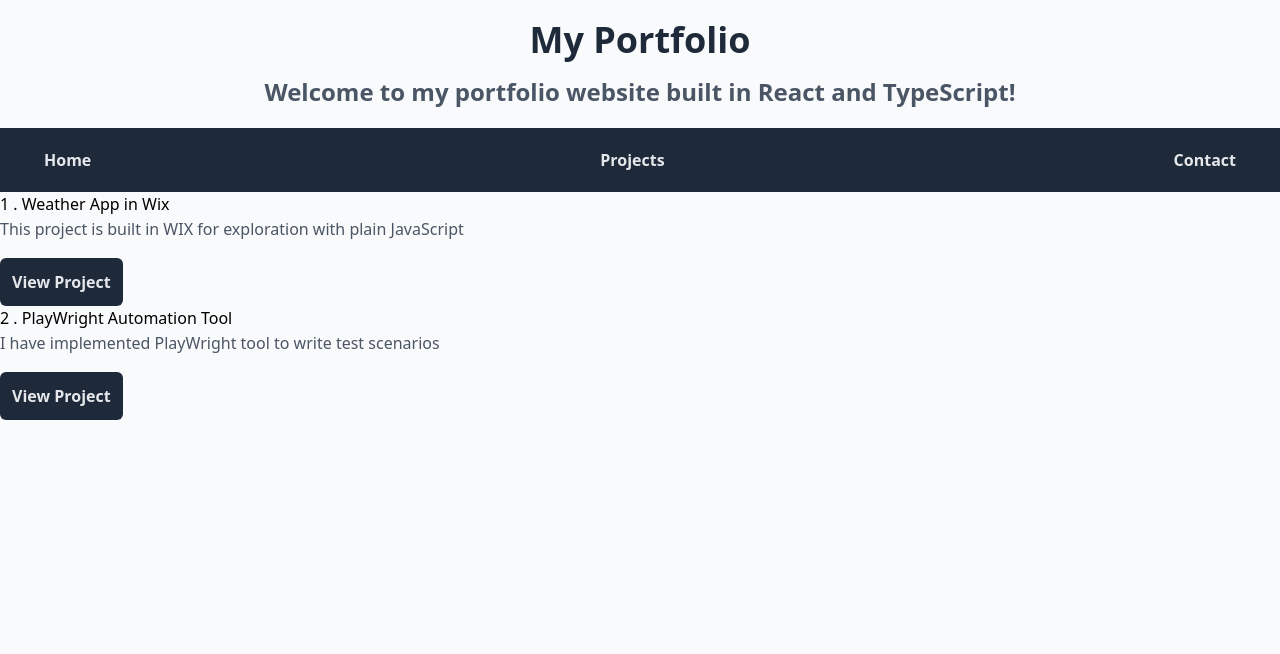
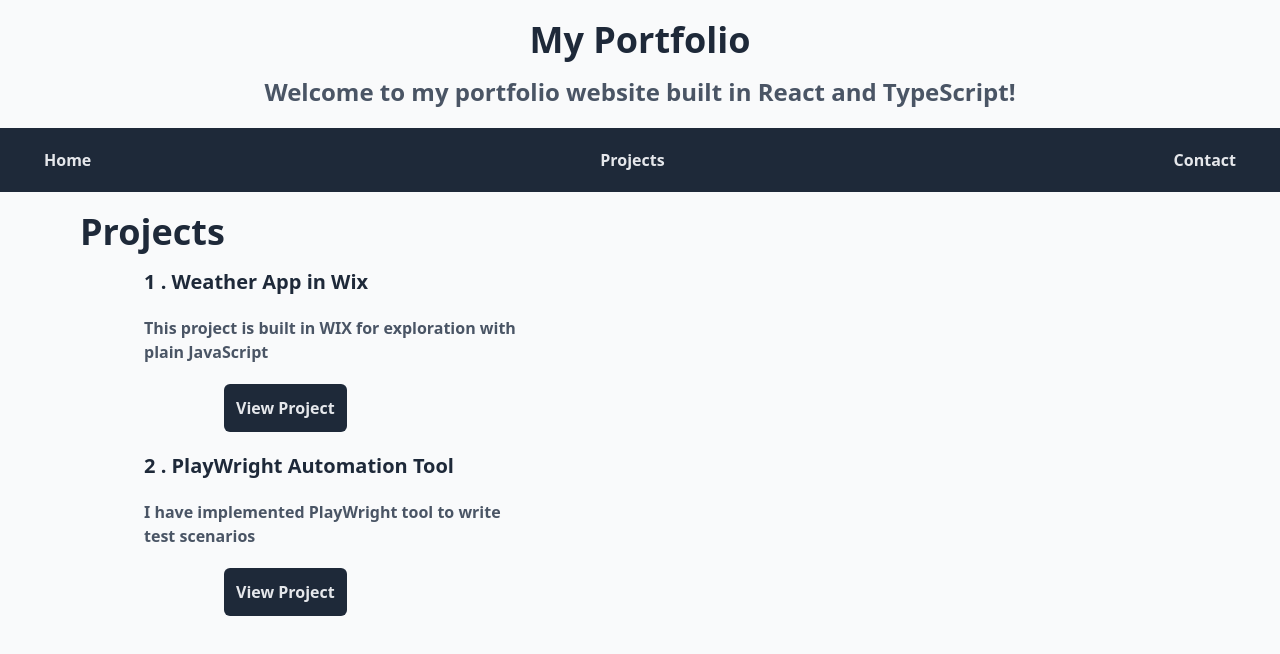
Before and after one commit to mariumiqbal/dev-portfolio, a React (Vite) app: page /dev-portfolio/projects in a window 1280 px wide. Shown: the top 654 px of the page. Built offline with nearby package versions, Linux system fonts and the light colour scheme.

Commit message:
Adding styling to all components

```diff
--- a/src/components/Contact.tsx
+++ b/src/components/Contact.tsx
@@ -1,28 +1,38 @@
 const Contact = () => (
-  <>
-    <h2> Contact </h2>
-    <p> Email: marium.deu@gmail.com</p>
-    <p>
-      LinkedIn:
+  <div className="max-w-lg ml-20">
+    <h1 className="text-4xl font-bold text-gray-800 mb-4 pt-5">Contact</h1>
+    <p className="text-l font-semibold text-gray-600 mb-5">
+      If you want to get ahold of me, you can send me an email at{" "}
+      <a
+        href="mailto:marium.deu@gmail.com"
+        className="underline text-blue-600 hover:text-blue-800"
+      >
+        marium.deu@gmail.com
+      </a>
+    </p>
+    <p className="text-l font-semibold text-gray-600 mb-5">
+      You can also reach me on LinkedIn at{" "}
       <a
         href="https://www.linkedin.com/in/marium-iqbal-07728139"
+        className="underline text-blue-600 hover:text-blue-800"
         target="_blank"
         rel="noopener noreferrer"
       >
         in/marium-iqbal
       </a>
     </p>
-    <p>
-      Github:
+    <p className="text-l font-semibold text-gray-600 mb-5">
+      Please have a look on my GitHub profile at{" "}
       <a
         href="https://github.com/mariumiqbal"
+        className="underline text-blue-600 hover:text-blue-800"
         target="_blank"
         rel="noopener noreferrer"
       >
         mariumiqbal
       </a>
     </p>
-  </>
+  </div>
 );
 
 export default Contact;
--- a/src/components/Home.tsx
+++ b/src/components/Home.tsx
@@ -1,5 +1,8 @@
+import linkedInIcon from "./../../src/assets/github.svg";
+import githubIcon from "./../../src/assets/linkedIn.svg";
+
 const Home = () => (
-  <div className="max-w-md mx-auto p-5">
+  <div className="max-w-lg ml-20">
     <article className="p-5">
       <h1 className="text-4xl font-bold text-gray-800 mb-4 pt-5">I'm Marium</h1>
       <h4 className="text-xl font-semibold text-gray-600 pb-5">
@@ -18,7 +21,7 @@ const Home = () => (
           rel="noopener noreferrer"
           aria-label="My profile on GitHub"
         >
-          <img className="w-6 h-6" src="src/assets/github.svg" alt="" />
+          <img className="w-6 h-6" src={githubIcon} alt="" />
         </a>
         <a
           href="https://www.linkedin.com/in/marium-iqbal-07728139"
@@ -26,7 +29,7 @@ const Home = () => (
           rel="noopener noreferrer"
           aria-label="My profile on LinkedIn"
         >
-          <img className="w-6 h-6" src="src/assets/linkedIn.svg" alt="" />
+          <img className="w-6 h-6" src={linkedInIcon} alt="" />
         </a>
       </div>
     </article>
--- a/src/components/ProjectCard.tsx
+++ b/src/components/ProjectCard.tsx
@@ -6,15 +6,14 @@ type ProjectCardProps = {
 };
 
 const ProjectCard = ({ index, title, description, link }: ProjectCardProps) => (
-  <div>
-    <h4>
+  <div className="flex flex-col max-w-sm mx-auto">
+    <h4 className="text-xl font-semibold text-gray-800 pb-5">
       {index + 1} . {title}
     </h4>
-    <p className="text-base text-gray-600 leading-relaxed mb-4">
-      {description}
-    </p>
+    <p className="text-l font-semibold text-gray-600 mb-5">{description}</p>
     <a
-      className="inline-block rounded-md p-3 text-m font-bold bg-gray-800 text-gray-200 hover:bg-gray-700 hover:text-white transition"
+      className="inline-block rounded-md p-3 mx-auto text-m font-bold mb-5 ml-20
+      bg-gray-800 text-gray-200 hover:bg-gray-700 hover:text-white transition"
       href={link}
       target="_blank"
       rel="noopener noreferrer"
--- a/src/components/Projects.tsx
+++ b/src/components/Projects.tsx
@@ -16,7 +16,13 @@ const Projects = () => {
     },
   ];
   return (
-    <motion.div initial={{ opacity: 0 }} animate={{ opacity: 1 }}>
+    <motion.div
+      initial={{ opacity: 0 }}
+      animate={{ opacity: 1 }}
+      className="max-w-lg ml-20"
+    >
+      <h1 className="text-4xl font-bold text-gray-800 mb-4 pt-5">Projects</h1>
+
       {ProjectList.map((project, index) => (
         <ProjectCard key={index} index={index} {...project} />
       ))}
```
